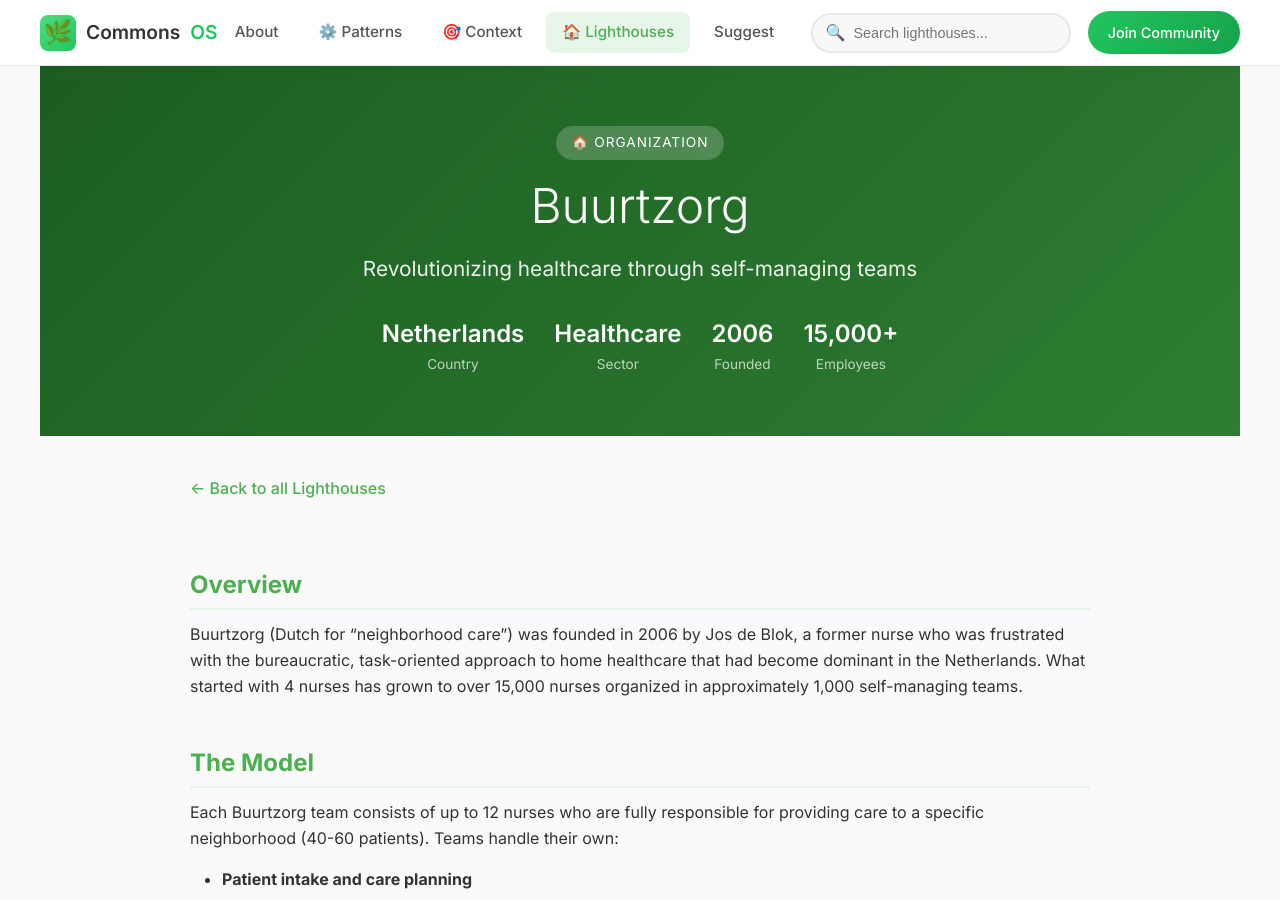
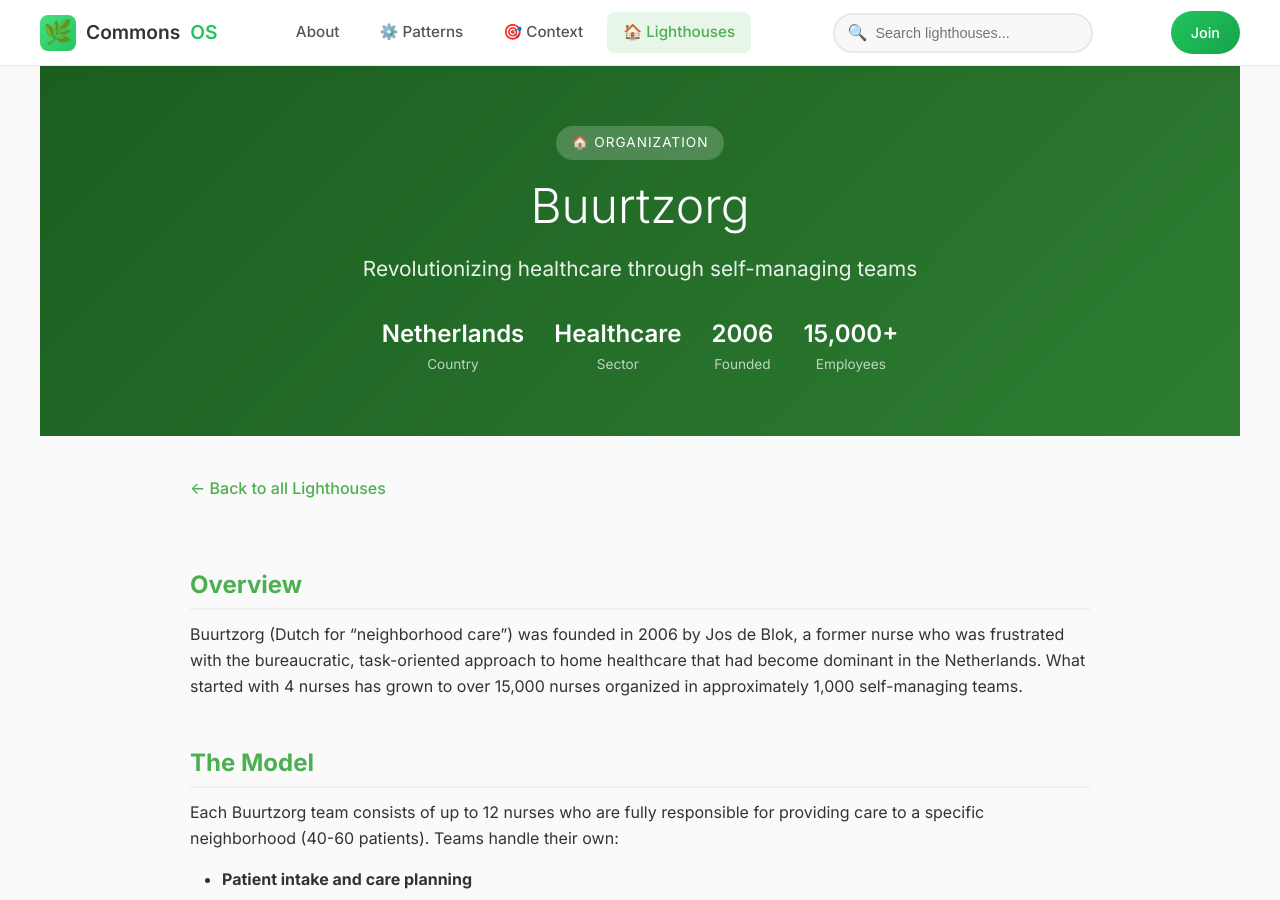
Before and after one commit to Commons-OS/lighthouses, a Jekyll site: the page built from _organizations/buurtzorg.md, in a window 1280 px wide and 900 px high. Built offline with Jekyll 4.4.1, drawn with Linux system fonts in a browser that asks for light colours; comment, search, counter and statistics services are not loaded.

Commit message:
Update nav: remove Suggest, change to Join, smart pattern links, enhanced search

```diff
--- a/_layouts/default.html
+++ b/_layouts/default.html
@@ -315,7 +315,6 @@
         <a href="/patterns/" class="nav-link patterns">⚙️ Patterns</a>
         <a href="/context/" class="nav-link contexts">🎯 Context</a>
         <a href="/lighthouses/" class="nav-link lighthouses active">🏠 Lighthouses</a>
-        <a href="/patterns/suggest/" class="nav-link">Suggest</a>
       </div>
 
       <div class="nav-search">
@@ -324,7 +323,7 @@
         <div class="search-results" id="search-results"></div>
       </div>
 
-      <a href="https://cloudsters.net" class="nav-cta" target="_blank">Join Community</a>
+      <a href="https://cloudsters.net" class="nav-cta" target="_blank">Join</a>
     </div>
   </nav>
 
@@ -384,7 +383,14 @@
       const results = fuse.search(query).slice(0, 10);
 
       if (results.length === 0) {
-        searchResults.innerHTML = '<div class="search-no-results">No lighthouses found.</div>';
+        const encodedQuery = encodeURIComponent(query);
+        searchResults.innerHTML = `
+          <div class="search-no-results">
+            <p style="margin-bottom: 10px;">No lighthouses found for "<strong>${query}</strong>"</p>
+            <p style="font-size: 0.9em; margin-bottom: 15px;">Know an organization or city that should be here?</p>
+            <a href="https://github.com/Commons-OS/lighthouses/issues/new?title=[Lighthouse Suggestion] ${encodedQuery}&body=I'd like to suggest a new lighthouse: ${encodedQuery}%0A%0AType: Organization / City%0A%0ACountry:%0A%0AWhy this is a lighthouse:" target="_blank" style="display: inline-block; padding: 8px 16px; background: #4caf50; color: white; border-radius: 20px; text-decoration: none;">🏠 Suggest this Lighthouse</a>
+          </div>
+        `;
         searchResults.classList.add('active');
         return;
       }
--- a/_layouts/lighthouse.html
+++ b/_layouts/lighthouse.html
@@ -206,7 +206,7 @@
     <h3>⚙️ Commons Patterns Used</h3>
     <div class="pattern-tags">
       {% for pattern in page.patterns_used %}
-      <span class="pattern-tag">{{ pattern }}</span>
+      <a href="/patterns/?search={{ pattern | url_encode }}" class="pattern-tag" data-pattern="{{ pattern }}">{{ pattern }}</a>
       {% endfor %}
     </div>
   </div>
```
